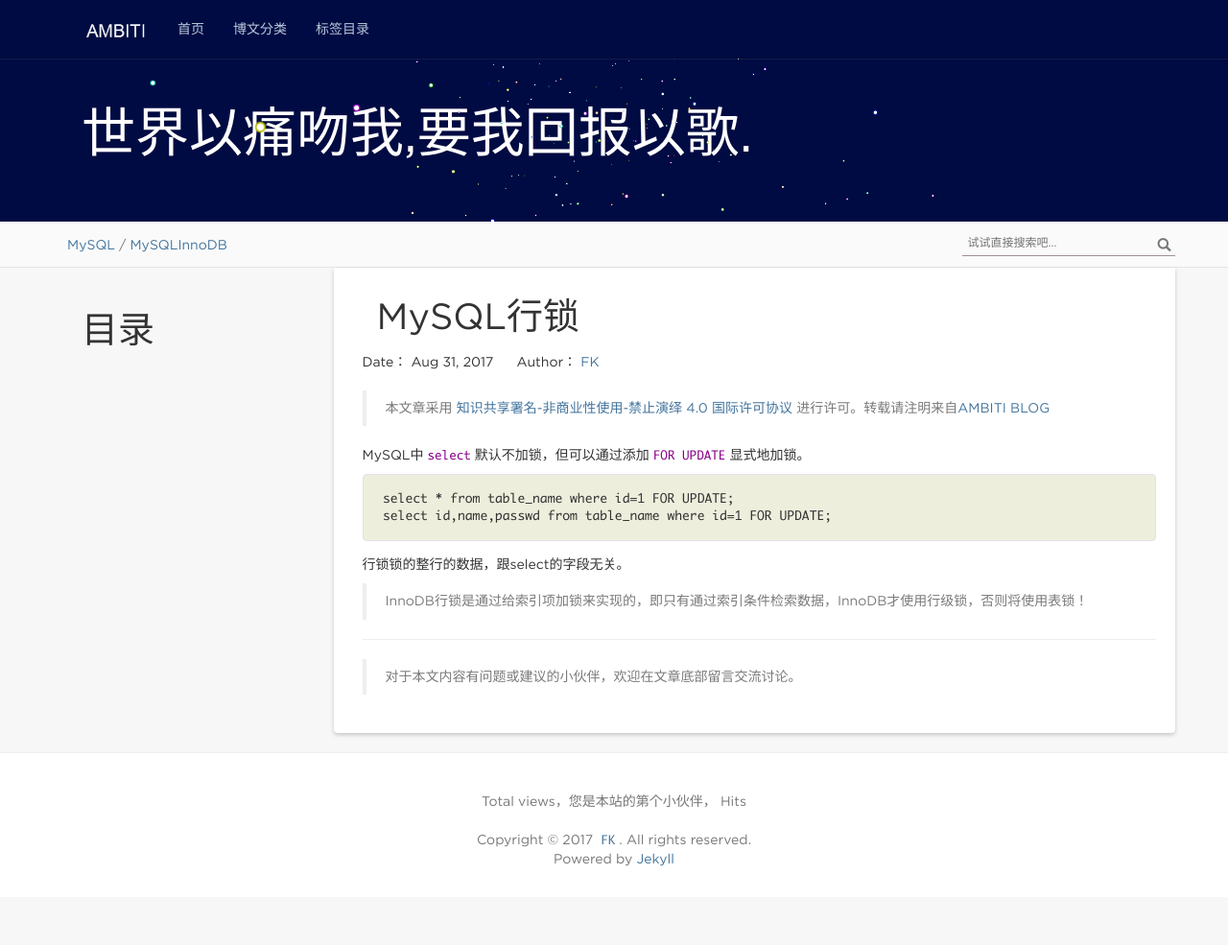
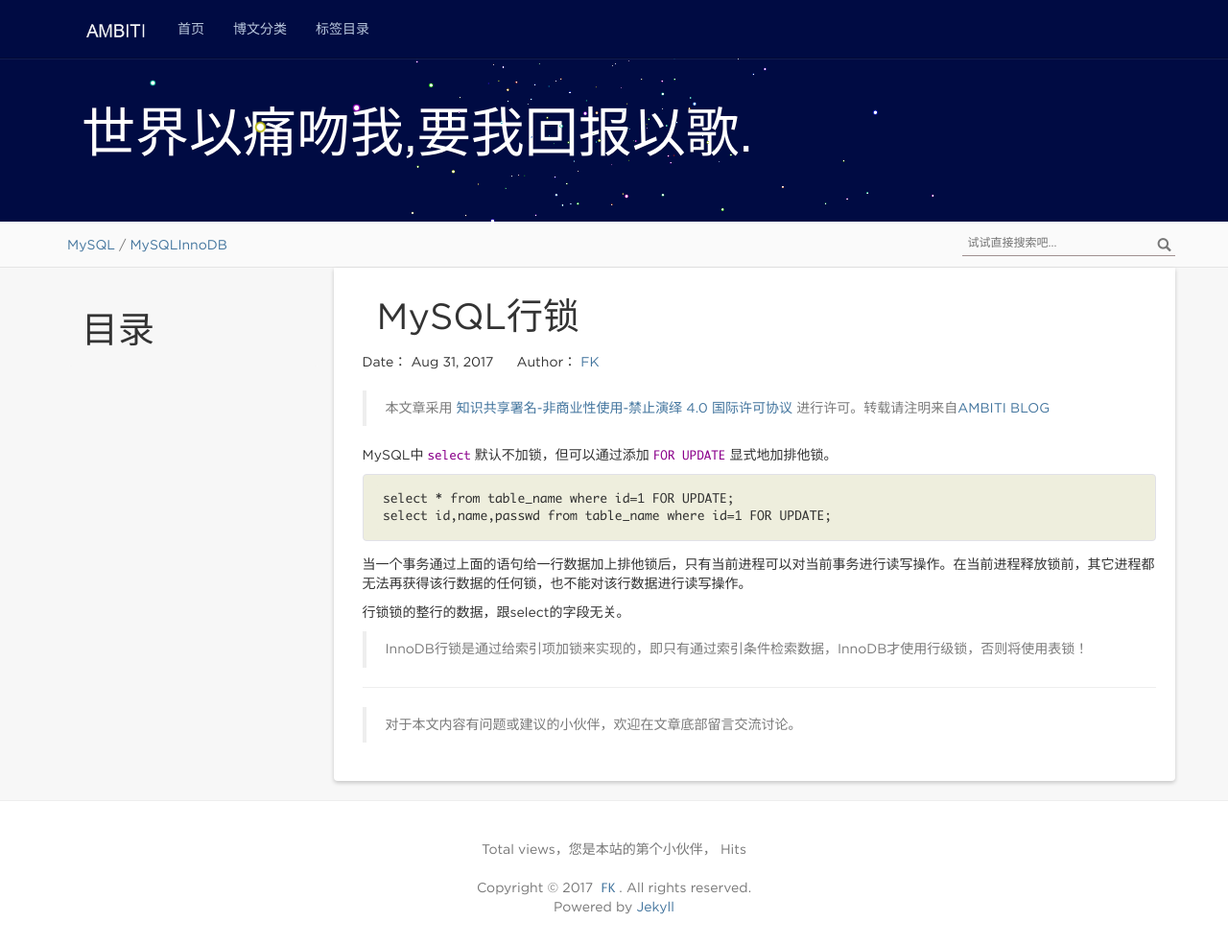
Before and after one commit to fengkai8375/fengkai8375.github.io, a Jekyll site: the page built from _posts/MySQL/2017-08-31-MySQL-Row-Lock.md, in a window 1280 px wide and 985 px high. Shown: the whole window at 96% size. Built offline with Jekyll 4.4.1, drawn with Linux system fonts in a browser that asks for light colours; nearby versions of some CDN libraries; comment, search, counter and statistics services are not loaded.

Commit message:
new post

````diff
--- a/_posts/MySQL/2017-08-31-MySQL-Row-Lock.md
+++ b/_posts/MySQL/2017-08-31-MySQL-Row-Lock.md
@@ -10,12 +10,14 @@ tag:
 * content
 {:toc}
 
-MySQL中`select`默认不加锁，但可以通过添加`FOR UPDATE`显式地加锁。
+MySQL中`select`默认不加锁，但可以通过添加`FOR UPDATE`显式地加排他锁。
 ```
 select * from table_name where id=1 FOR UPDATE;
 select id,name,passwd from table_name where id=1 FOR UPDATE;
 ```
 
+当一个事务通过上面的语句给一行数据加上排他锁后，只有当前进程可以对当前事务进行读写操作。在当前进程释放锁前，其它进程都无法再获得该行数据的任何锁，也不能对该行数据进行读写操作。
+
 行锁锁的整行的数据，跟select的字段无关。
 
 > InnoDB行锁是通过给索引项加锁来实现的，即只有通过索引条件检索数据，InnoDB才使用行级锁，否则将使用表锁！
````
